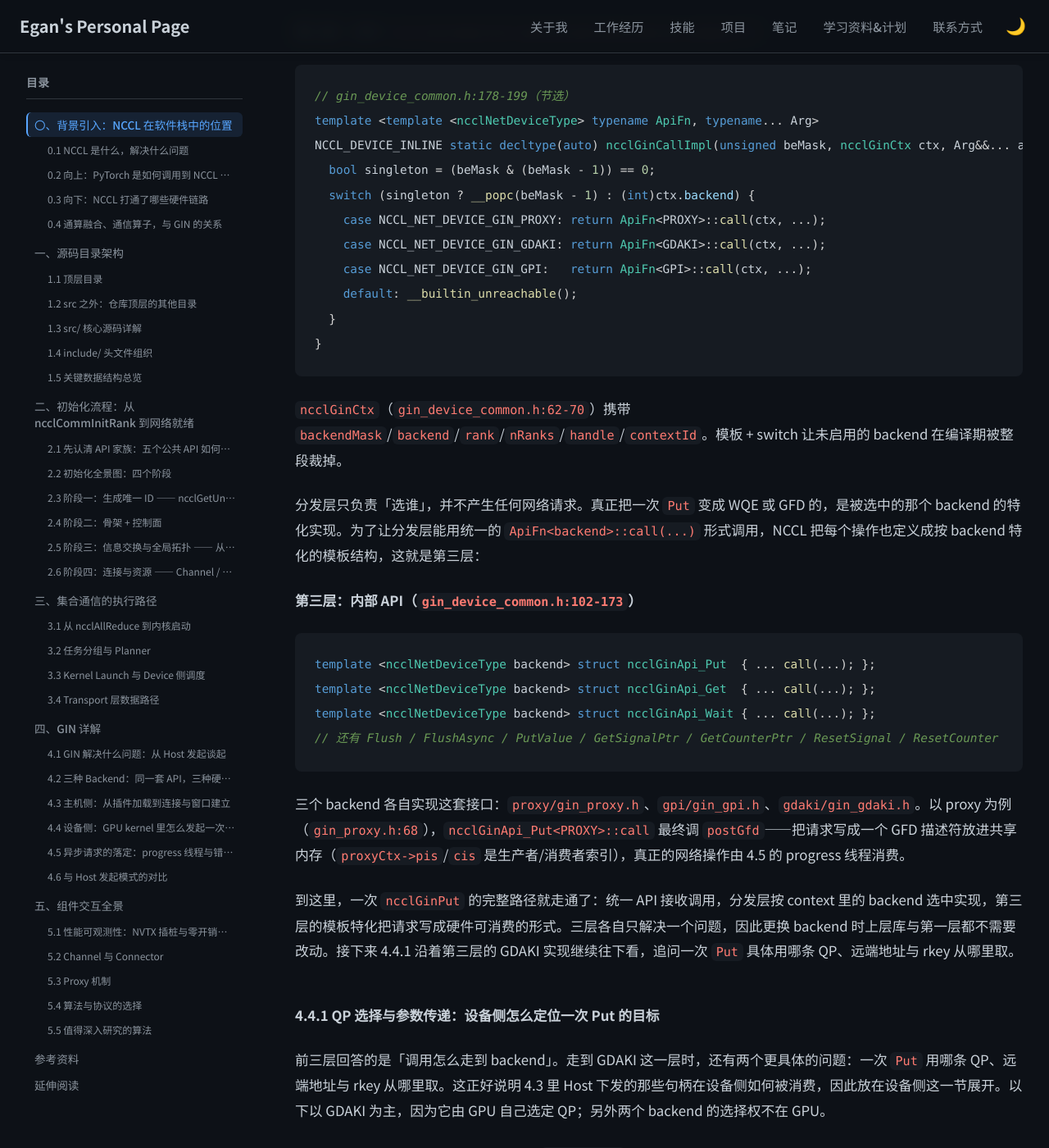
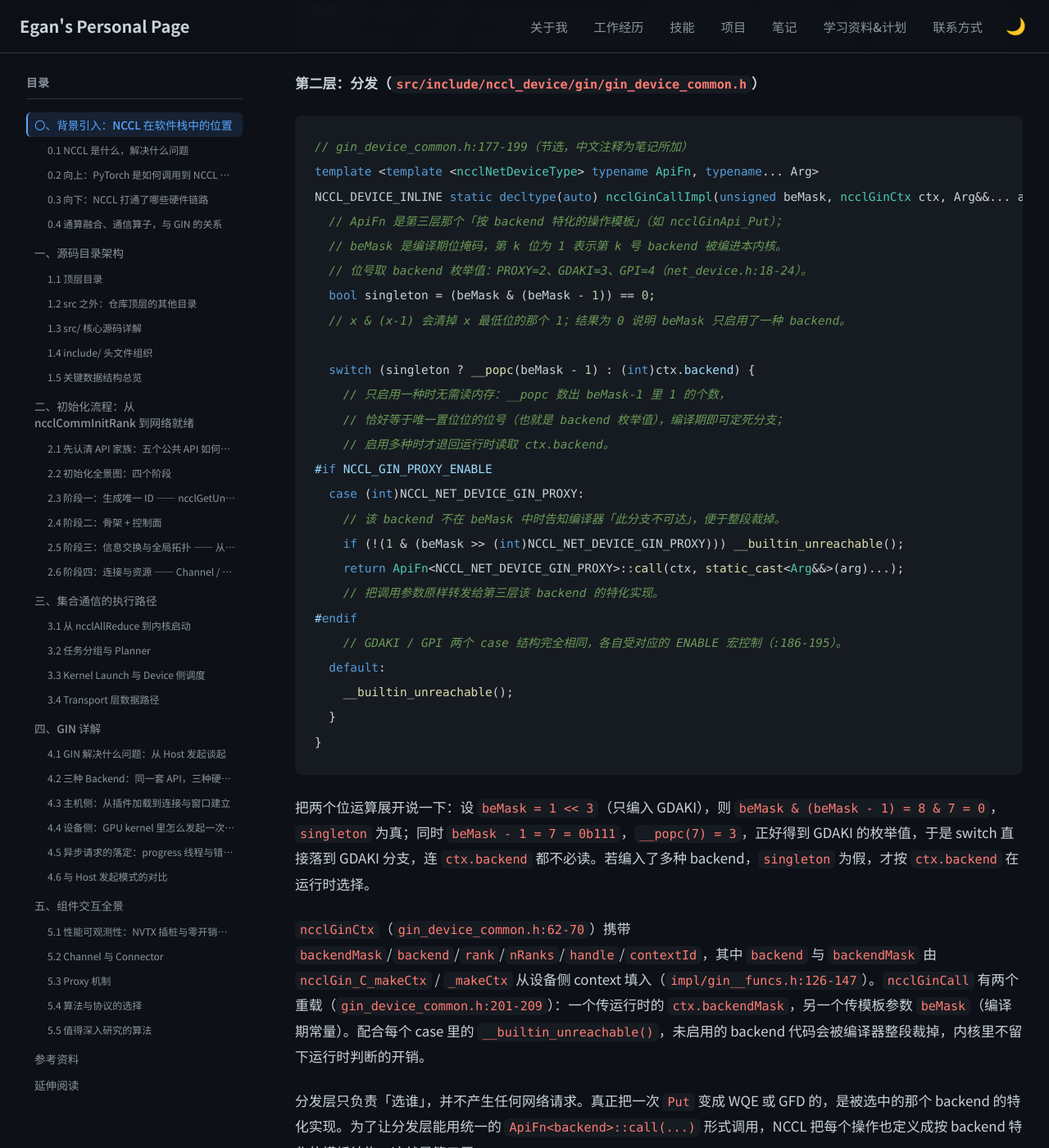
Before and after one commit to Lejun-Hu/Lejun-Hu.github.io, a Jekyll site: the page built from _notes/2026-8-24-nccl-source-study.md, in a window 1280 px wide and 1400 px high, scrolled down 90390 px. Shown: the whole window at 82% size. Built offline with Jekyll 4.4.1, drawn with Linux system fonts in a browser that asks for light colours; nearby versions of some CDN libraries; some of the changed text lies outside the part shown.

Commit message:
笔记与规则：为源码骨架补逐行讲解注释，固化代码注释规则

````diff
--- a/_notes/2026-8-24-nccl-source-study.md
+++ b/_notes/2026-8-24-nccl-source-study.md
@@ -2293,36 +2293,80 @@ ncclGinWaitSignal(net, coop, signal, least, bits, ord);
 
 操作对象是三类句柄：**窗口** `ncclGinWindow_t`（`void*`，`gin_device_host_common.h:18`）、**信号** `ncclGinSignal_t`（`uint32_t`，`nccl_device/core.h:29`）、**计数器** `ncclGinCounter_t`（`uint32_t`）。信号分强/弱两种语义（`gin.h:23-26`）：**Strong** signal 的可见性隐含"它之前所有 put 都已落定"；**Weak** 只保证捆绑的那次 put 落定——DeepEP 用 strong signal 做跨步同步、weak 做单次通知。
 
-第一层的接口里没有 backend 参数，但同一份上层代码必须能在 GDAKI、GPI、PROXY 三种实现上运行。这个矛盾由第二层解决：对外 API 内部都汇到 `ncclGinCall`，再进 `ncclGinCallImpl` 按 `ncclGinCtx.backend` 分发。分发依据来自 4.3 下发的设备侧 context，因此 kernel 运行时不需要查询 Host。
+第一层的接口里没有 backend 参数，但同一份上层代码必须能在 GDAKI、GPI、PROXY 三种实现上运行。这个矛盾由第二层解决：对外 API 内部都汇到 `ncclGinCall`，再进 `ncclGinCallImpl` 分发到具体的 backend 实现。分发有两条依据——编译期常量 `beMask` 说明**这次编译把哪几种 backend 编进了内核**，`ctx.backend` 说明**当前这个 context 实际在用哪一种**（来自 4.3 下发的 `ginNetDeviceTypes`）。下面这段代码就是分发的全部逻辑，读的时候重点看前两行如何决定走哪条 case、以及每个 case 里的条件如何帮编译器裁掉无关代码；中文注释是笔记补注，代码本身保持源码原样：
 
 **第二层：分发（`src/include/nccl_device/gin/gin_device_common.h`）**
 
 ```cpp
-// gin_device_common.h:178-199（节选）
+// gin_device_common.h:177-199（节选，中文注释为笔记所加）
 template <template <ncclNetDeviceType> typename ApiFn, typename... Arg>
 NCCL_DEVICE_INLINE static decltype(auto) ncclGinCallImpl(unsigned beMask, ncclGinCtx ctx, Arg&&... arg) {
+  // ApiFn 是第三层那个「按 backend 特化的操作模板」（如 ncclGinApi_Put）；
+  // beMask 是编译期位掩码，第 k 位为 1 表示第 k 号 backend 被编进本内核。
+  // 位号取 backend 枚举值：PROXY=2、GDAKI=3、GPI=4（net_device.h:18-24）。
   bool singleton = (beMask & (beMask - 1)) == 0;
+  // x & (x-1) 会清掉 x 最低位的那个 1；结果为 0 说明 beMask 只启用了一种 backend。
+
   switch (singleton ? __popc(beMask - 1) : (int)ctx.backend) {
-    case NCCL_NET_DEVICE_GIN_PROXY: return ApiFn<PROXY>::call(ctx, ...);
-    case NCCL_NET_DEVICE_GIN_GDAKI: return ApiFn<GDAKI>::call(ctx, ...);
-    case NCCL_NET_DEVICE_GIN_GPI:   return ApiFn<GPI>::call(ctx, ...);
-    default: __builtin_unreachable();
+    // 只启用一种时无需读内存：__popc 数出 beMask-1 里 1 的个数，
+    // 恰好等于唯一置位位的位号（也就是 backend 枚举值），编译期即可定死分支；
+    // 启用多种时才退回运行时读取 ctx.backend。
+#if NCCL_GIN_PROXY_ENABLE
+  case (int)NCCL_NET_DEVICE_GIN_PROXY:
+    // 该 backend 不在 beMask 中时告知编译器「此分支不可达」，便于整段裁掉。
+    if (!(1 & (beMask >> (int)NCCL_NET_DEVICE_GIN_PROXY))) __builtin_unreachable();
+    return ApiFn<NCCL_NET_DEVICE_GIN_PROXY>::call(ctx, static_cast<Arg&&>(arg)...);
+    // 把调用参数原样转发给第三层该 backend 的特化实现。
+#endif
+    // GDAKI / GPI 两个 case 结构完全相同，各自受对应的 ENABLE 宏控制（:186-195）。
+  default:
+    __builtin_unreachable();
   }
 }
 ```
 
-`ncclGinCtx`（`gin_device_common.h:62-70`）携带 `backendMask`/`backend`/`rank`/`nRanks`/`handle`/`contextId`。模板 + switch 让未启用的 backend 在编译期被整段裁掉。
+把两个位运算展开说一下：设 `beMask = 1 << 3`（只编入 GDAKI），则 `beMask & (beMask - 1) = 8 & 7 = 0`，`singleton` 为真；同时 `beMask - 1 = 7 = 0b111`，`__popc(7) = 3`，正好得到 GDAKI 的枚举值，于是 switch 直接落到 GDAKI 分支，连 `ctx.backend` 都不必读。若编入了多种 backend，`singleton` 为假，才按 `ctx.backend` 在运行时选择。
+
+`ncclGinCtx`（`gin_device_common.h:62-70`）携带 `backendMask`/`backend`/`rank`/`nRanks`/`handle`/`contextId`，其中 `backend` 与 `backendMask` 由 `ncclGin_C_makeCtx` / `_makeCtx` 从设备侧 context 填入（`impl/gin__funcs.h:126-147`）。`ncclGinCall` 有两个重载（`gin_device_common.h:201-209`）：一个传运行时的 `ctx.backendMask`，另一个传模板参数 `beMask`（编译期常量）。配合每个 case 里的 `__builtin_unreachable()`，未启用的 backend 代码会被编译器整段裁掉，内核里不留下运行时判断的开销。
 
 分发层只负责「选谁」，并不产生任何网络请求。真正把一次 `Put` 变成 WQE 或 GFD 的，是被选中的那个 backend 的特化实现。为了让分发层能用统一的 `ApiFn<backend>::call(...)` 形式调用，NCCL 把每个操作也定义成按 backend 特化的模板结构，这就是第三层：
 
 **第三层：内部 API（`gin_device_common.h:102-173`）**
 
-```cpp
-template <ncclNetDeviceType backend> struct ncclGinApi_Put  { ... call(...); };
-template <ncclNetDeviceType backend> struct ncclGinApi_Get  { ... call(...); };
-template <ncclNetDeviceType backend> struct ncclGinApi_Wait { ... call(...); };
-// 还有 Flush / FlushAsync / PutValue / GetSignalPtr / GetCounterPtr / ResetSignal / ResetCounter
-```
+下面贴出其中三个最常用操作的真实声明，中文注释为笔记所加。可以看到它们都是只带 `backend` 一个模板参数的结构体，成员函数 `call` 的第一个参数统一是 `ncclGinCtx`——这正是第二层能用 `ApiFn<backend>::call(ctx, ...)` 统一调用的原因：
+
+```cpp
+// gin_device_common.h:114-131（节选，中文注释为笔记所加）
+template <ncclNetDeviceType backend>
+struct ncclGinApi_Get {
+  template <typename Coop>
+  NCCL_DEVICE_INLINE static void call(ncclGinCtx, Coop coop, int peer, ncclGinWindow_t remoteWin, size_t remoteOff,
+                                      ncclGinWindow_t localWin, size_t localOff, size_t bytes, bool hasDescriptor,
+                                      ncclGinDescriptorSmem* descriptor, uint32_t optFlags = ncclGinOptFlagsDefault);
+  // 参数里已经带上远端窗口、本地窗口、偏移与长度——第一层 API 的语义在这里落成具体数据
+};
+
+template <ncclNetDeviceType backend>
+struct ncclGinApi_Put {
+  template <typename Coop>
+  NCCL_DEVICE_INLINE static void call(ncclGinCtx, Coop coop, int peer, bool hasWins, ncclGinWindow_t dstWin,
+                                      size_t dstOff, ncclGinWindow_t srcWin, size_t srcOff, size_t bytes,
+                                      ncclGinSignalDescriptor signal, ncclGinSignalOp_t signalOp, uint64_t signalOpArg,
+                                      bool hasCounter, ncclGinCounter_t counterId, bool hasDescriptor,
+                                      ncclGinDescriptorSmem* descriptor, cuda::thread_scope required,
+                                      cuda::thread_scope given, uint32_t optFlags = ncclGinOptFlagsDefault);
+  // 除数据外还可附带 signal / counter：这解释了为什么 Put 的参数比 Get 多一截
+};
+
+template <ncclNetDeviceType backend>
+struct ncclGinApi_Wait {
+  NCCL_DEVICE_INLINE static void call(ncclGinCtx, ncclGinRequest_t& outRequest, bool hasDescriptor,
+                                      ncclGinDescriptorSmem* descriptor, cuda::memory_order ord, uint32_t* abortFlag);
+  // 等待异步请求完成，与 4.5 讲的「提交不等于完成」对应
+};
+```
+
+同一文件里还有 `Flush` / `FlushAsync` / `PutValue` / `GetSignalPtr` / `GetCounterPtr` / `ResetSignal` / `ResetCounter` 等操作，声明形式相同。这里只是**声明**，每个操作的具体实现由三个 backend 各自特化提供（`gin_device_common.h:100-173` 只给出模板骨架）。
 
 三个 backend 各自实现这套接口：`proxy/gin_proxy.h`、`gpi/gin_gpi.h`、`gdaki/gin_gdaki.h`。以 proxy 为例（`gin_proxy.h:68`），`ncclGinApi_Put<PROXY>::call` 最终调 `postGfd`——把请求写成一个 GFD 描述符放进共享内存（`proxyCtx->pis`/`cis` 是生产者/消费者索引），真正的网络操作由 4.5 的 progress 线程消费。
 
````
Also changed, not shown: rules/general.md (+4 -0 lines).
